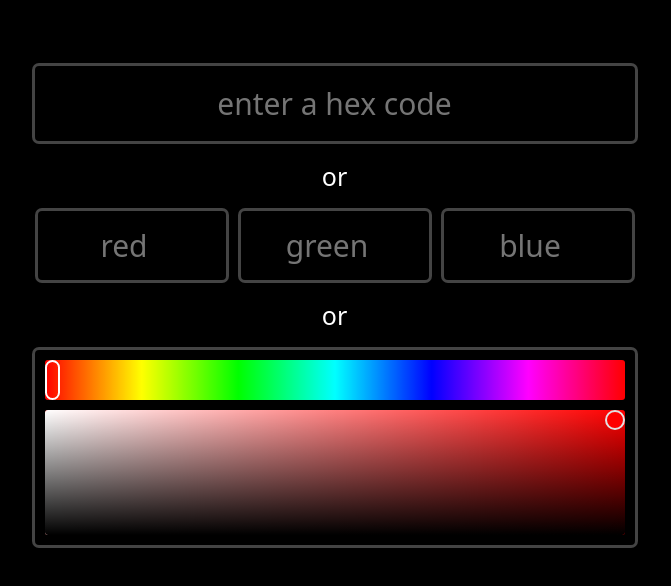
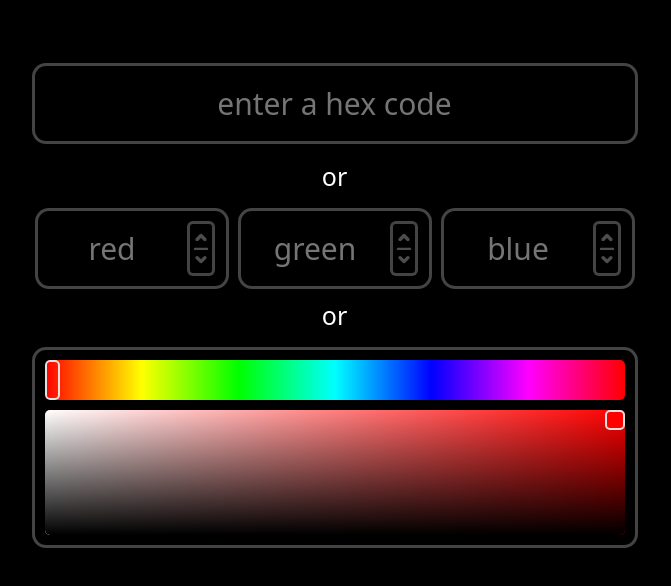
Before and after one commit to baxttter/baxtersessentialcolourtools, a website: page index.html in a window 1280 px wide. Shown: the part 214-800 px from the top of the page, without its empty margins (312-983 px from the left). Drawn offline with nearby package versions, Linux system fonts and the light colour scheme.

Commit message:
Custom Input buttons

```diff
--- a/index.html
+++ b/index.html
@@ -73,7 +73,7 @@ body {
 	height: 75px;
 	text-align: center;
 	border: 3px solid rgba(225, 225, 225, 0.3);
-	border-radius: 7px;
+	border-radius: 14px;
 	background-color: black;
 	color: white;
 	font: inherit;
@@ -86,7 +86,7 @@ body {
 .selection-rgb-box {
 	text-align: center;
 	border: 3px solid rgba(225, 225, 225, 0.3);
-	border-radius: 7px;
+	border-radius: 14px;
 	background-color: black;
 	color: white;
 	font: inherit;
@@ -95,6 +95,7 @@ body {
 	font-weight: 500;
 	cursor: text;
 	width: calc(33% - 10px);
+	height: 75px;
 }
 
 #rgb-box {
@@ -147,7 +148,7 @@ body {
 
 .result-box {
 	width: calc(100% - 50px);
-	border-radius: 7px;
+	border-radius: 14px;
 	overflow: hidden;
 	height: 77px;
 }
@@ -212,7 +213,7 @@ body::-webkit-scrollbar-thumb {
 	-webkit-appearance: none;
 	margin-top: 10px;
 	margin-bottom: 10px;
-	border-radius: 3px;
+	border-radius: 5px;
 	overflow: hidden;
 }
 
@@ -230,7 +231,7 @@ body::-webkit-scrollbar-thumb {
 	height: 125px;
   display: grid;
   grid-template-columns: 1fr;
-  border-radius: 3px;
+  border-radius: 5px;
   overflow: hidden;
   cursor: pointer;
 }
@@ -258,27 +259,55 @@ body::-webkit-scrollbar-thumb {
 #color-picker {
 	width: 20px;
 	height: 20px;
-	border-radius: 20px;
-	border: 2px solid rgba(225, 225, 225, 1);
+	border-radius: 5px;
+	border: 2.5px solid rgba(225, 225, 225, 1);
 	background-color: white;
 	position: absolute;
 	cursor: pointer;
 	transform: translateX(100% - 20px);
 	box-sizing: border-box;
-  -moz-box-sizing: border-box;
   -webkit-box-sizing: border-box;
+}
+
+input:focus {
+	background-color: rgba(255, 255, 255, 0.1);
+	outline: none;
+}
+
+input[type=number]::-webkit-inner-spin-button,
+input[type=number]::-webkit-outer-spin-button {
+	-webkit-appearance: none;
+	width: 28px;
+	height: 55px;
+	margin-right: 11px;
+	opacity: 1;
+}
+
+input[type=number]::-webkit-inner-spin-button {
+	border-bottom-right-radius: 6px;
+	border-bottom-left-radius: 6px;
+	border-top-left-radius: 6px;
+	border-top-right-radius: 6px;
+	border: 3px solid rgba(225, 225, 225, 0.3);
+	box-sizing: border-box;
+	-webkit-box-sizing: border-box;
+	background-image: url("arrows.svg");
+	background-position: center;
+	background-size: cover;
 }
 
 input[type=range]::-webkit-slider-thumb {
 	height: 40px;
 	width: 15px;
-	border-radius: 20px;
-	border: 2px solid rgba(255, 255, 255, 1);
+	border-radius: 5px;
+	border: 2.5px solid rgba(225, 225, 225, 1);
 	box-sizing: border-box;
   -moz-box-sizing: border-box;
   -webkit-box-sizing: border-box;
 	-webkit-appearance: none;
 }
+
+
 
 input[type=range]::-webkit-slider-runnable-track {
   width: 100%;
@@ -300,9 +329,9 @@ input[type=range]::-webkit-slider-runnable-track {
 			<input id="hex-box" class="selection-box" type="text" placeholder="enter a hex code"></input>
 			<p class="else-text noSelect">or</p>
 			<div id="rgb-box">
-				<input id="red-box" class="selection-rgb-box" type="number" placeholder="red"></input>
-				<input id="green-box" class="selection-rgb-box" type="number" placeholder="green"></input>
-				<input id="blue-box" class="selection-rgb-box" type="number" placeholder="blue"></input>
+				<input id="red-box" min="0" class="selection-rgb-box" type="number" placeholder="red"></input>
+				<input id="green-box" min="0" class="selection-rgb-box" type="number" placeholder="green"></input>
+				<input id="blue-box" min="0" class="selection-rgb-box" type="number" placeholder="blue"></input>
 			</div>
 			<p class="else-text noSelect">or</p>
 			<div id="pallet-box" class="selection-box">
--- a/index.js
+++ b/index.js
@@ -8,7 +8,7 @@ function createWindow () {
     height: 700,
     minWidth: 550,
     minHeight: 600,
-    titleBarStyle: "hiddenInset"
+    titleBarStyle: "default"
   })
 
   win.loadFile('index.html')
--- a/main.js
+++ b/main.js
@@ -50,13 +50,6 @@ $(document).ready(function() {
 	  	}
 
 
-  	});
-
-  	// Select Text when HEX filled out
-  	$("#hex-box").on("click", function() {
-  		if ($("#hex-box").val().length == 7) {
-  			$("#hex-box").select();
-	  	}
   	});
 
   	// Hex Box nothing typed, remove hash and revert to HTML placeholder text
```
Also changed, not shown: package.json (added, +319 -0 lines), arrows.svg (added), plus.svg (added), 1 other file.
